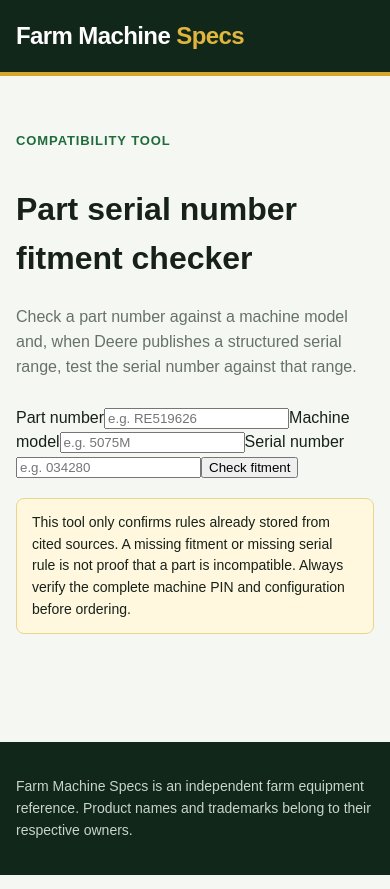
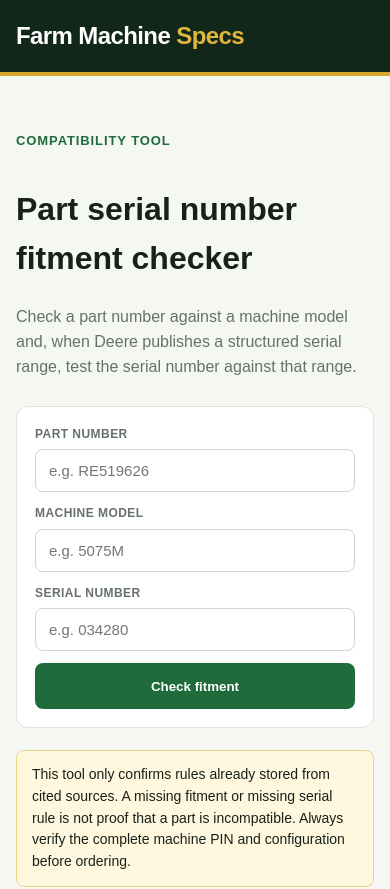
Before and after one commit to maxympaschenko-tech/agrispecs, a Next.js app: page /fitment-checker in a window 390 px wide. Shown: the top 889 px of the page. Built offline with nearby package versions, Linux system fonts and the light colour scheme; no server answers.

Commit message:
Style serial fitment checker

```diff
--- a/app/globals.css
+++ b/app/globals.css
@@ -33,6 +33,12 @@ a { color: inherit; text-decoration: none; }
 .search-shell button { border: 0; background: var(--brand); color: #fff; padding: 0 24px; border-radius: 8px; font-weight: 700; }
 .search-group { margin-top: 34px; }
 .search-group h2 { margin: 0 0 16px; }
+.checker-form { display: grid; grid-template-columns: repeat(3,minmax(0,1fr)) auto; gap: 12px; align-items: end; background: #fff; border: 1px solid var(--line); border-radius: 12px; padding: 18px; margin-bottom: 22px; }
+.checker-form label { display: grid; gap: 6px; }
+.checker-form label span { color: var(--muted); font-size: 12px; font-weight: 800; text-transform: uppercase; letter-spacing: .45px; }
+.checker-form input { width: 100%; min-width: 0; border: 1px solid #cdd7cf; border-radius: 8px; padding: 12px 13px; font-size: 15px; background: #fff; }
+.checker-form button { border: 0; background: var(--brand); color: #fff; border-radius: 8px; padding: 13px 20px; font-weight: 800; cursor: pointer; }
+.checker-result { margin-top: 18px; }
 .section { padding: 52px 0; }
 .section h2 { margin: 0 0 8px; font-size: 30px; letter-spacing: -.7px; }
 .section-lead { margin: 0 0 26px; color: var(--muted); }
@@ -88,9 +94,14 @@ a { color: inherit; text-decoration: none; }
 .part-fitment p { margin: 4px 0 0; color: var(--muted); font-size: 13px; }
 .part-fitment > span { color: var(--muted); white-space: nowrap; font-size: 13px; }
 .site-footer { margin-top: 56px; padding: 34px 0; background: #102719; color: #c9d4cc; font-size: 14px; }
+@media (max-width: 980px) {
+  .checker-form { grid-template-columns: 1fr 1fr; }
+  .checker-form button { min-height: 46px; }
+}
 @media (max-width: 820px) {
   .nav { display: none; }
   .grid { grid-template-columns: 1fr; }
+  .checker-form { grid-template-columns: 1fr; }
   .machine-header-grid { grid-template-columns: 1fr; }
   .spec-layout { grid-template-columns: 1fr; }
   .capacity-row, .maintenance-row { grid-template-columns: 1fr; gap: 8px; }
```
